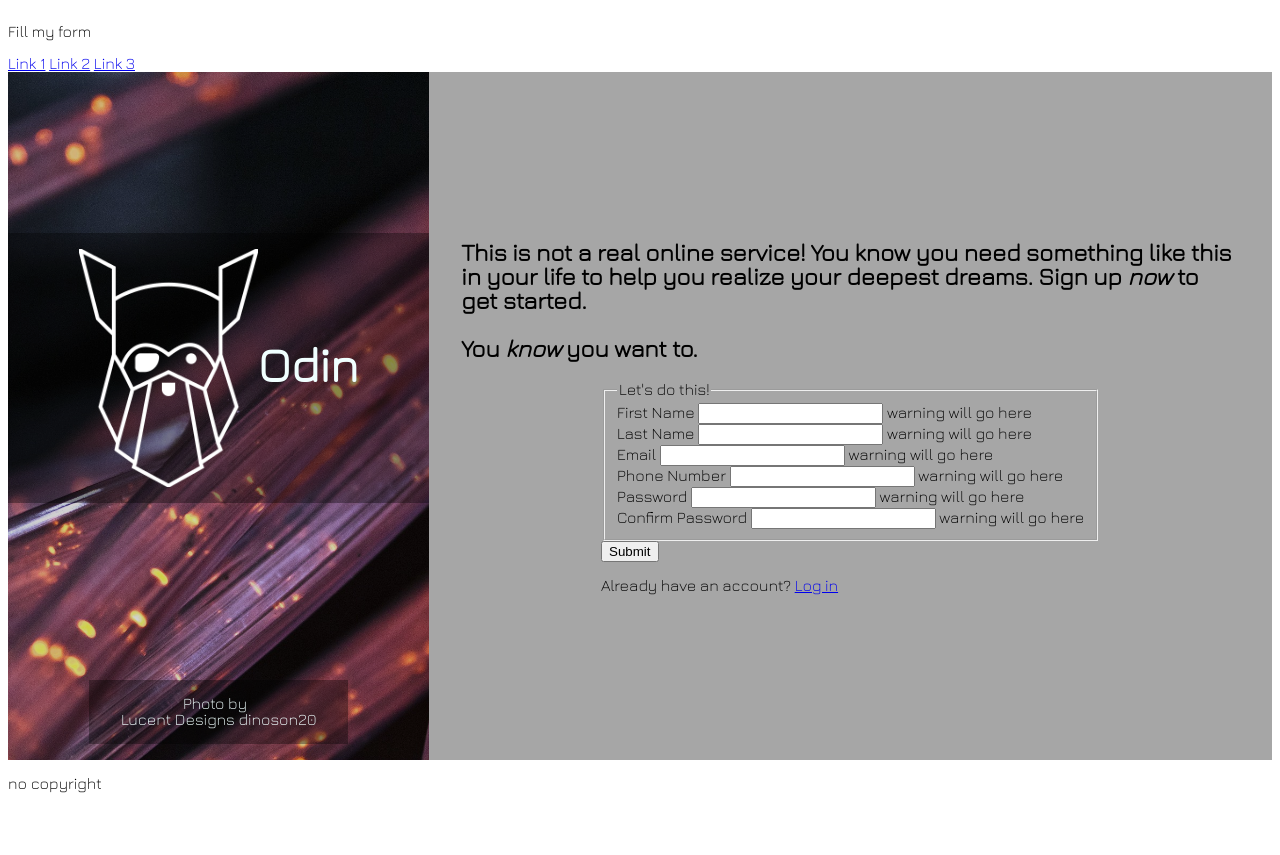
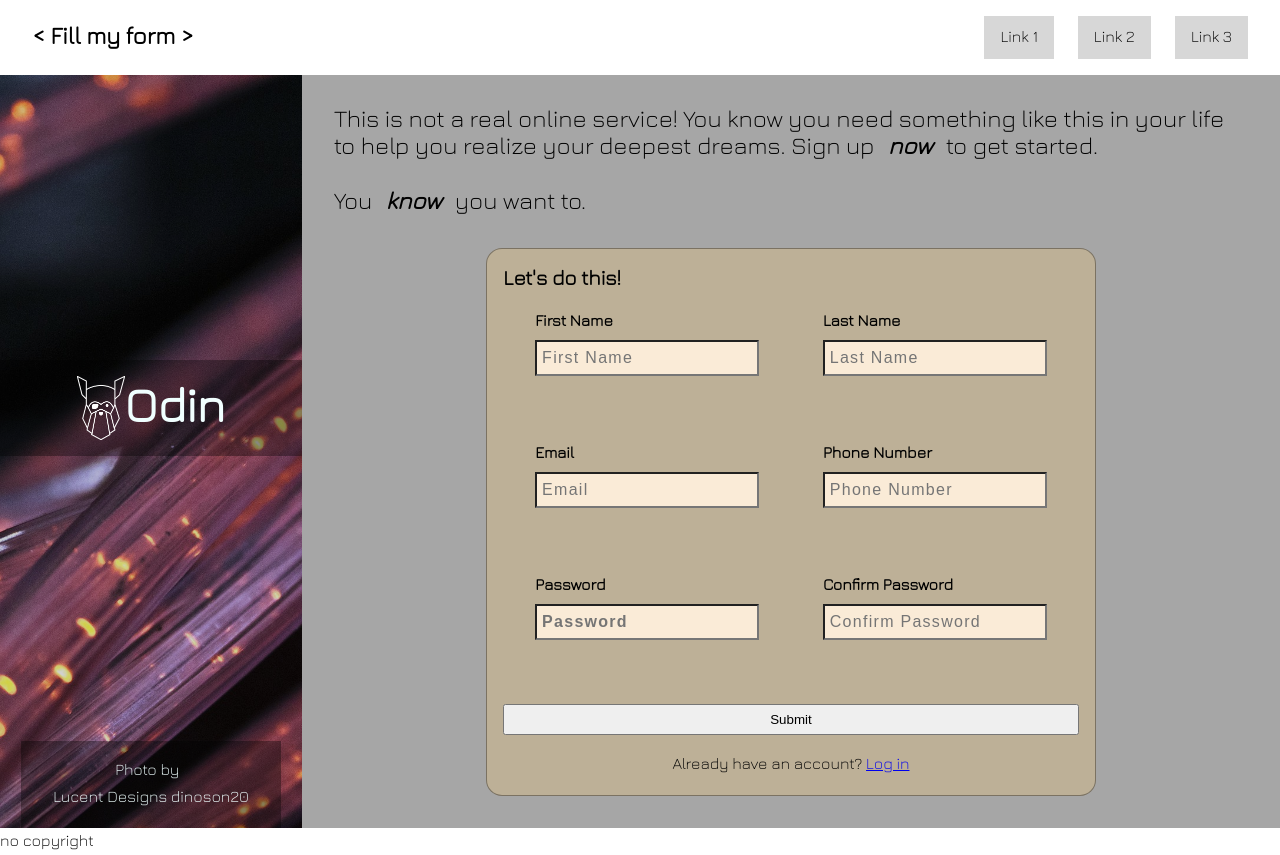
Before and after one commit to EthanDotLog/odin-sign-up-form, a plain HTML site: page index.html in a window 1280 px wide. Before the commit the page ends 816 px from the top, so only its background shows below. Drawn offline with Linux system fonts and the light colour scheme; a script that the page names is missing.

Commit message:
finished
finished basic layout and css

```diff
--- a/index.html
+++ b/index.html
@@ -8,7 +8,7 @@
 </head>
 <body>
   <header>
-    <p>Fill my form</p>
+    <p>&#60; Fill my form &#62;</p>
     <nav>
       <a href="www.google.com" target="_blank">Link 1</a>
       <a href="www.google.com" target="_blank">Link 2</a>
@@ -39,33 +39,33 @@
           <legend>Let's do this!</legend>
           <div class="form-control">
             <label for="first-name">First Name</label>
-            <input type="text" name="first-name" id="first-name" required />
-            <span>warning will go here</span>
+            <input placeholder="First Name" type="text" name="first-name" id="first-name" required />
+            <span>&nbsp;</span>
           </div>
           <div class="form-control">
             <label for="last-name">Last Name</label>
-            <input type="text" name="last-name" id="last-name" required />
-            <span>warning will go here</span>
+            <input placeholder="Last Name" type="text" name="last-name" id="last-name" required />
+            <span>&nbsp;</span>
           </div>
           <div class="form-control">
             <label for="email">Email</label>
-            <input type="email" name="email" id="email" required />
-            <span>warning will go here</span>
+            <input placeholder="Email" type="email" name="email" id="email" required />
+            <span>&nbsp;</span>
           </div>
           <div class="form-control">
             <label for="phone">Phone Number</label>
-            <input type="tel" name="phone" id="phone" required />
-            <span>warning will go here</span>
+            <input placeholder="Phone Number" type="tel" name="phone" id="phone" required />
+            <span>&nbsp;</span>
           </div>
           <div class="form-control">
             <label for="password">Password</label>
-            <input type="password" name="password" id="password" required />
-            <span>warning will go here</span>
+            <input placeholder="Password" type="password" name="password" id="password" minlength=8 />
+            <span>&nbsp;</span>
           </div>
           <div class="form-control">
             <label for="confirm-password">Confirm Password</label>
-            <input type="password" name="confirm-password" id="confirm-password" required />
-            <span>warning will go here</span>
+            <input placeholder="Confirm Password" type="password" name="confirm-password" id="confirm-password" minlength=8 required />
+            <span>&nbsp;</span>
           </div>
         </fieldset>
         <button type="submit">Submit</button>
--- a/style.css
+++ b/style.css
@@ -9,7 +9,11 @@
 
 * {
   box-sizing: border-box;
+  padding: 0;
+  margin: 0;
+  line-height: 1.7rem;
 }
+
 
 body {
   font-family: 'juralight';
@@ -24,6 +28,32 @@ body {
 
 header {
   grid-area: header;
+  display: flex;
+  justify-content: space-between;
+  align-items: center;
+  padding: 1rem 2rem;
+}
+
+header p {
+  font-size: 1.5rem;
+  font-weight: bold;
+}
+
+header nav {
+  display: flex;
+  gap: 1.5rem;
+}
+
+header nav a {
+  background-color: rgba(36, 35, 35, 0.18);
+  padding: .5rem 1rem;
+  color: black;
+  text-decoration: none;
+}
+
+header nav a:hover {
+  background-color: rgba(40, 17, 102, 0.35);
+  text-decoration: underline;
 }
 
 main {
@@ -65,7 +95,7 @@ footer {
 }
 
 #hero-content img {
-  width: 50%;
+  width: 20%;
 }
 
 #hero p {
@@ -101,3 +131,104 @@ footer {
   background-color: rgba(0, 0, 0, .35);
   background-blend-mode: darken;
 }
+
+#form-section h2 {
+  font-weight: 500;
+  width: 65ch;
+}
+
+#form-section h2 em {
+  font-weight: 600;
+  padding: 0 .5rem;
+}
+
+form {
+  display: flex;
+  flex-direction: column;
+  width: 65ch;
+  gap: 1rem;
+  background-color: rgba(231, 195, 123, 0.35);
+  padding: 1rem;
+  border-radius: 1rem;
+  border: 1px solid rgba(0, 0, 0, .35);
+  margin-top: 2rem;
+}
+
+form p {
+  text-align: center;
+}
+
+form fieldset {
+  display: flex;
+  flex-wrap: wrap;
+  justify-content: center;
+  align-items: center;
+  border: none;
+}
+
+fieldset legend {
+  width: 100%;
+  font-size: 1.3rem;
+  font-weight: 600;
+}
+
+.form-control {
+  padding: 1rem 2rem;
+  display: flex;
+  flex-direction: column;
+  width: 50%;
+  gap: .3rem;
+}
+.form-control label {
+  font-weight: bold;
+}
+
+.form-control input {
+  font-size: 1rem;
+  line-height: 2rem;
+  padding-left: .3rem;
+  font-weight: normal;
+  letter-spacing: .08rem;
+}
+
+
+.form-control input:focus {
+  outline: none;
+  font-weight: bold;
+  color: rgb(255, 153, 0);
+  background-color: rgba(68, 143, 255, 0.35);
+}
+
+.form-control span {
+  font-weight: bold;
+  padding-left: 1rem;
+}
+
+
+input:valid + span::before {
+  content: '✓';
+  padding-right: .5rem;
+}
+
+input:invalid + span::before {
+  content: '⚠️';
+  padding-right: .5rem;
+}
+
+input:valid, input:valid + span{
+  background-color: rgba(68, 255, 109, 0.35);
+  font-weight: bold;
+}
+
+input:invalid, input:invalid + span{
+  background-color: rgba(255, 96, 68, 0.35);
+}
+
+input:placeholder-shown, input:placeholder-shown + span, input:placeholder-shown + span::before, input:placeholder-shown + span::after {
+  background-color: transparent;
+  content: " ";
+}
+
+input:placeholder-shown {
+  background-color: antiquewhite;
+}
```
